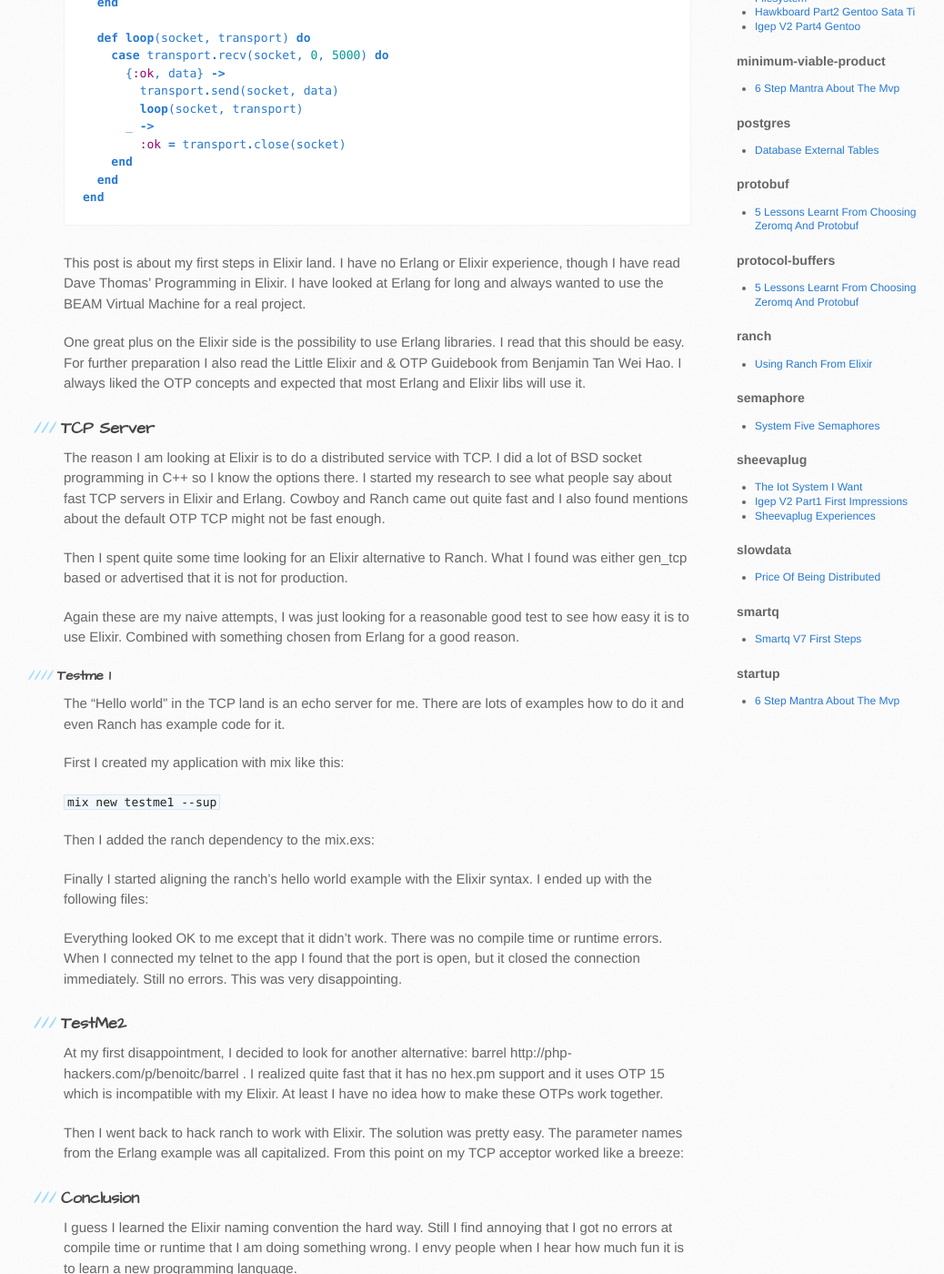
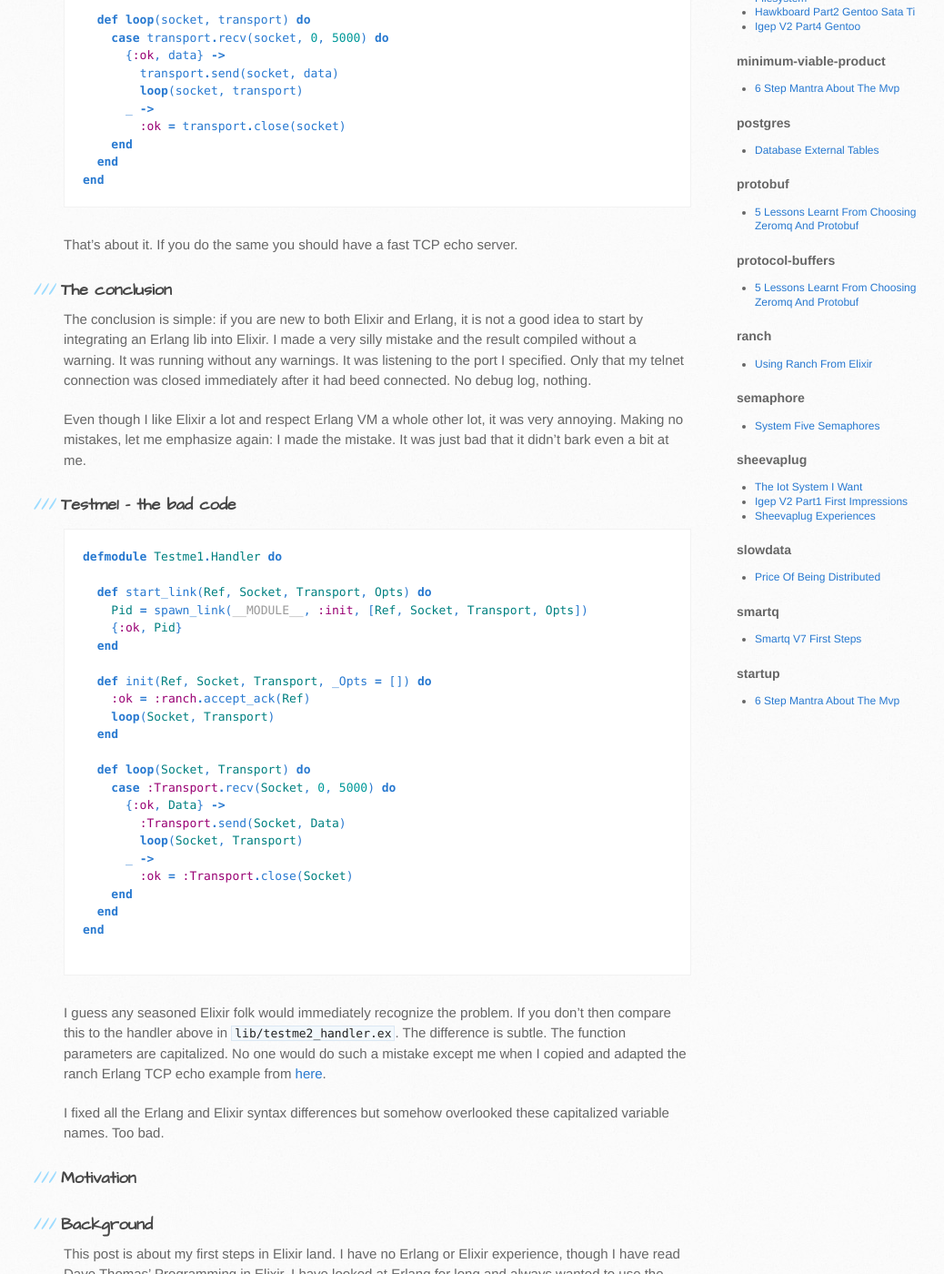
Before and after one commit to dbeck/dbeck.github.io, a Jekyll site: the page built from _posts/2015-09-30-Using-Ranch-From-Elixir.markdown, in a window 1280 px wide and 1400 px high, scrolled down 2032 px. Shown: the whole window at 91% size, without its empty margins (100-1138 px from the left). Built offline with Jekyll 4.4.1, drawn with Linux system fonts in a browser that asks for light colours; Markdown is read by kramdown in place of the engine named in the settings; some of the changed text lies outside the part shown.

Commit message:
update post

````diff
--- a/_posts/2015-09-30-Using-Ranch-From-Elixir.markdown
+++ b/_posts/2015-09-30-Using-Ranch-From-Elixir.markdown
@@ -16,7 +16,7 @@ woopra: usingranchex
 
 This post goes reverse order. Results and conclusion first. Background and motivation last. I keep my random ramblings to the end so you can save yourself earlier.
 
-### TestMe2
+### TestMe2 - the result
 
 This is the result of my experiment. A TCP echo server in Elixir that uses the Erlang [ranch library](https://github.com/ninenines/ranch).
 
@@ -76,8 +76,7 @@
 defmodule TestMe2.Worker do
   def start_link do
     opts = [port: 8000]
-    {:ok, pid} = :ranch.start_listener(:Testme2, 100, :ranch_tcp, opts, TestMe2.Handler, [])
-    {:ok, pid}
+    {:ok, _} = :ranch.start_listener(:Testme2, 100, :ranch_tcp, opts, TestMe2.Handler, [])
   end
 end
 ```
@@ -108,6 +107,50 @@ defmodule TestMe2.Handler do
   end
 end
 ```
+
+That's about it. If you do the same you should have a fast TCP echo server.
+
+### The conclusion
+
+The conclusion is simple: if you are new to both Elixir and Erlang, it is not a good idea to start by integrating an Erlang lib into Elixir. I made a very silly mistake and the result compiled without a warning. It was running without any warnings. It was listening to the port I specified. Only that my telnet connection was closed immediately after it had beed connected. No debug log, nothing.
+
+Even though I like Elixir a lot and respect Erlang VM a whole other lot, it was very annoying. Making no mistakes, let me emphasize again: I made the mistake. It was just bad that it didn't bark even a bit at me.
+
+### Testme1 - the bad code
+
+``` elixir
+defmodule Testme1.Handler do
+
+  def start_link(Ref, Socket, Transport, Opts) do
+    Pid = spawn_link(__MODULE__, :init, [Ref, Socket, Transport, Opts])
+    {:ok, Pid}
+  end
+
+  def init(Ref, Socket, Transport, _Opts = []) do
+    :ok = :ranch.accept_ack(Ref)
+    loop(Socket, Transport)
+  end
+
+  def loop(Socket, Transport) do
+    case :Transport.recv(Socket, 0, 5000) do
+      {:ok, Data} ->
+        :Transport.send(Socket, Data)
+        loop(Socket, Transport)
+      _ ->
+        :ok = :Transport.close(Socket)
+    end
+  end
+end
+
+```
+
+I guess any seasoned Elixir folk would immediately recognize the problem. If you don't then compare this to the handler above in ```lib/testme2_handler.ex```. The difference is subtle. The function parameters are capitalized. No one would do such a mistake except me when I copied and adapted the ranch Erlang TCP echo example from [here](https://github.com/ninenines/ranch/blob/master/examples/tcp_echo/src/echo_protocol.erl).
+
+I fixed all the Erlang and Elixir syntax differences but somehow overlooked these capitalized variable names. Too bad.
+
+### Motivation
+
+### Background
 
 
 
````
